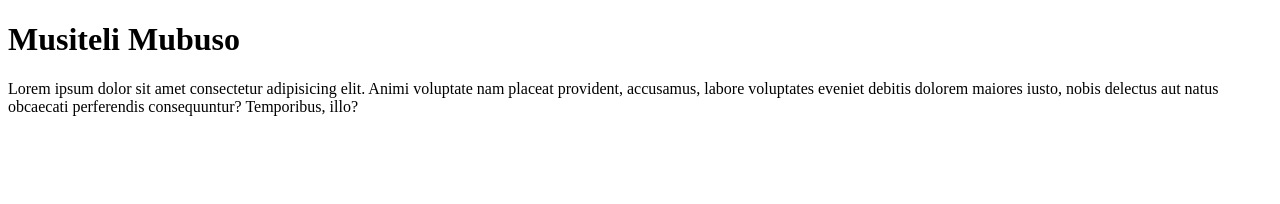
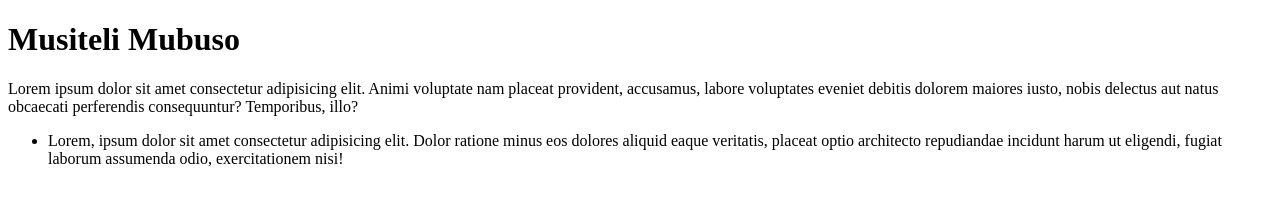
Before and after one commit to mmubuso/git-practice, a plain HTML site: page index.html in a window 1280 px wide. Drawn offline with Linux system fonts and the light colour scheme.

Commit message:
added Ul

```diff
--- a/index.html
+++ b/index.html
@@ -15,6 +15,11 @@
         <article>
             <p>Lorem ipsum dolor sit amet consectetur adipisicing elit. Animi voluptate nam placeat provident, accusamus, labore voluptates eveniet debitis dolorem maiores iusto, nobis delectus aut natus obcaecati perferendis consequuntur? Temporibus, illo?</p>
         </article>
+        <article>
+            <ul>
+                <li>Lorem, ipsum dolor sit amet consectetur adipisicing elit. Dolor ratione minus eos dolores aliquid eaque veritatis, placeat optio architecto repudiandae incidunt harum ut eligendi, fugiat laborum assumenda odio, exercitationem nisi!</li>
+            </ul>
+        </article>
     </container>
 
 </body>
```
